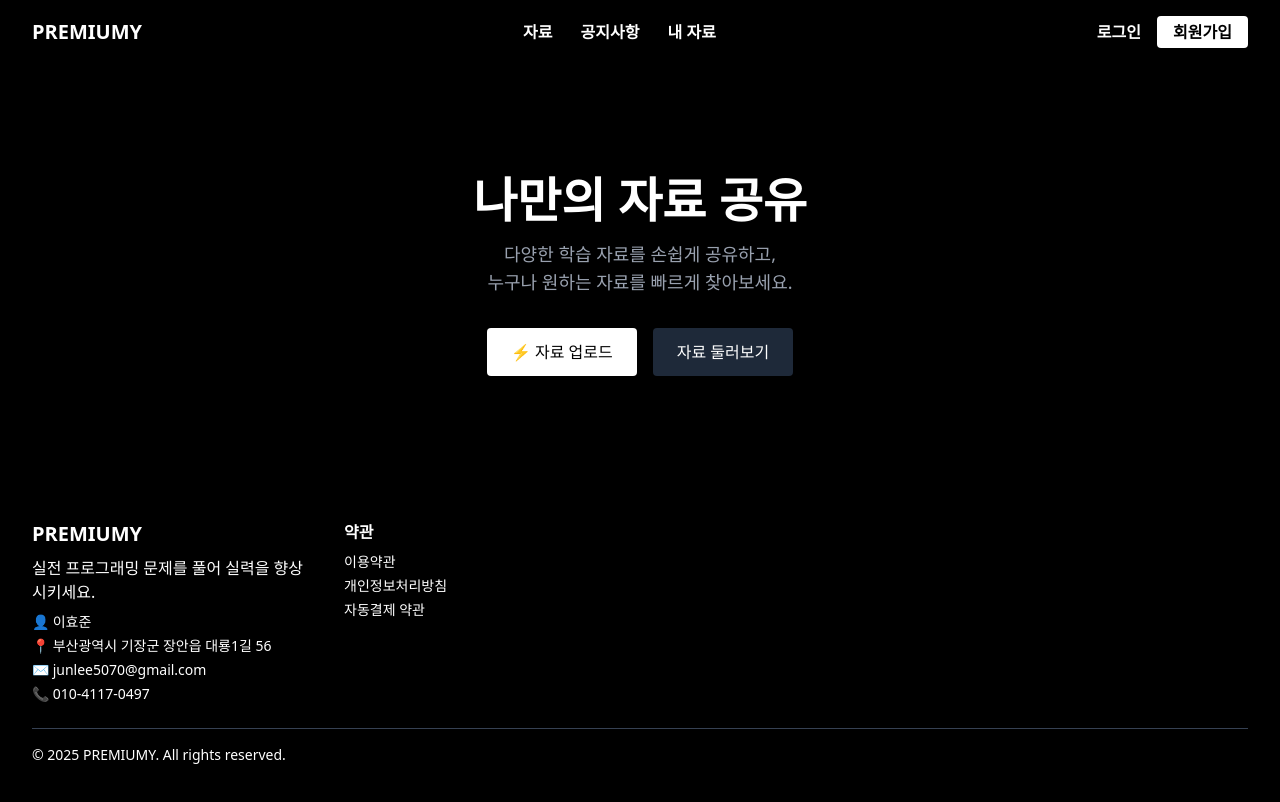
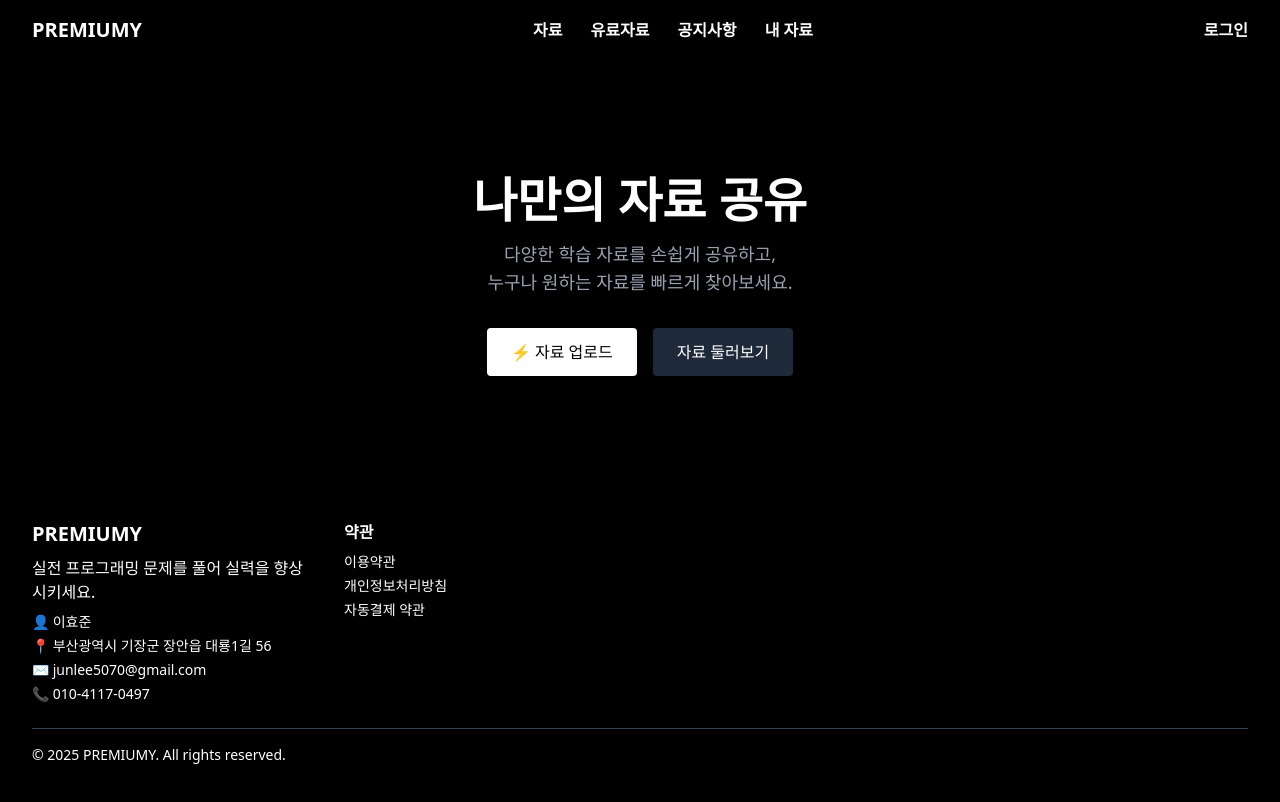
Before and after one commit to HP657/PREMIUMY, a SvelteKit app in the folder FrontEnd/: page / in a window 1280 px wide. Shown: the top 802 px of the page. Built offline with nearby package versions, Linux system fonts and the light colour scheme; no server answers.

Commit message:
✨ feat: Header change and signup button remove

```diff
--- a/FrontEnd/src/routes/+layout.svelte
+++ b/FrontEnd/src/routes/+layout.svelte
@@ -25,6 +25,7 @@
 
         <div class="space-x-6 font-semibold">
             <button class="hover:text-gray-300" onclick={() => goto('/resources')}>자료</button>
+            <button class="hover:text-gray-300" onclick={() => goto('/payed/resources')}>유료자료</button>
             <button class="hover:text-gray-300" onclick={() => goto('/notice')}>공지사항</button>
             <button class="hover:text-gray-300" onclick={() => goto('/profile')}>내 자료</button>
         </div>
@@ -36,9 +37,6 @@
                 <LogoutButton {setUser} />
             {:else}
                 <button class="hover:text-gray-300 font-semibold" onclick={() => goto('/login')}>로그인</button>
-                <button class="bg-white text-black px-4 py-1 rounded hover:bg-gray-200 transition font-semibold" onclick={() => goto('/signup')}>
-                    회원가입
-                </button>
             {/if}
 
 
```
